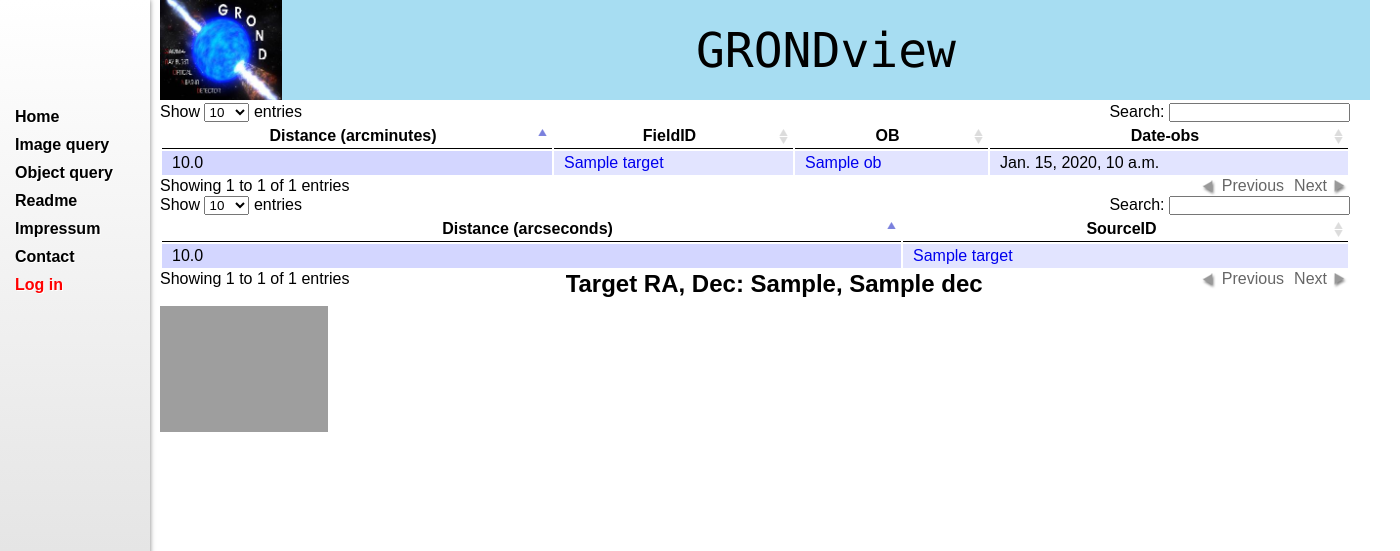
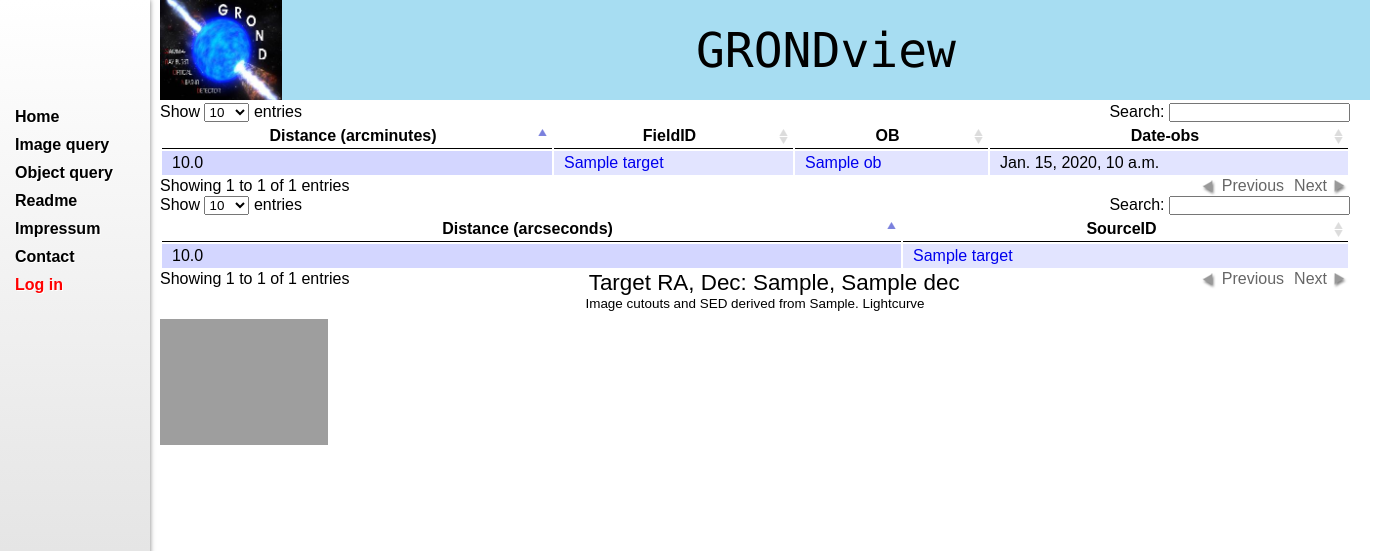
Before and after one commit to vsudilov/grondview, a Django app: template templates/content.html in a window 1400 px wide. Shown: the top 551 px of the page. Run offline with Django 3.2, Linux system fonts and the light colour scheme; the template is opened without the code that fills it: most values are stand-ins (such as "Sample title", 1, 10 or a date in 2020); grey boxes are pictures that could not be loaded.

Commit message:
Extended functionality of image plotting routine Captions implemented Scale bar implemented

```diff
--- a/grondview/static/css/sass/style.scss
+++ b/grondview/static/css/sass/style.scss
@@ -170,6 +170,13 @@ $banner-bkg-color: #A7DDF2;
     }
   }
 
+  #source_title {
+    text-align:center;
+    font-size: 1.4em;
+    .subtitle {
+      font-size: 0.6em;
+    }
+  }
 
   #results-container {
     float: left;
--- a/grondview/static/css/style.css
+++ b/grondview/static/css/style.css
@@ -122,6 +122,11 @@ body {
       width: auto;
       height: auto;
       max-width: 167.60563px; }
+  #content-container #source_title {
+    text-align: center;
+    font-size: 1.4em; }
+    #content-container #source_title .subtitle {
+      font-size: 0.6em; }
   #content-container #results-container {
     float: left;
     background: #e6e6e6;
--- a/objectquery/views.py
+++ b/objectquery/views.py
@@ -128,8 +128,8 @@ def view_source(request,sourceID):
   bands = 'grizJHK'
   p = dict([(b,bands.index(b)+1) for b in bands])
   nominalOB = sorted(nominalOB, key=lambda k: p[k.BAND])
-  clipSizeDeg = 0.002777 #10 arcseconds
-  clipSizeDeg = 0.002777*10 #for binned stubdata!
+  clipSizeDeg = 10 #10 arcseconds
+  clipSizeDeg *= 10 #for binned stubdata!
   x,y,yerr = [],[],[] #For SEDs
   for photo_obj in nominalOB:
     x.append(constants.GrondFilters[photo_obj.BAND]['lambda_eff'])
--- a/templates/content/source_content.html
+++ b/templates/content/source_content.html
@@ -51,7 +51,13 @@
 </script>
 
 
-<h2 style="text-align:center;">Target RA, Dec: {{nominalOB.0.astrosource.RA}}, {{nominalOB.0.astrosource.DEC}}</h2>
+<div id="source_title">
+  Target RA, Dec: {{nominalOB.0.astrosource.RA}}, {{nominalOB.0.astrosource.DEC}}
+  <div class="subtitle">
+    Image cutouts and SED derived from {{nominalOB.0.imageheader.OB}}. Lightcurve
+  </div>
+</div>
+
 <!--Lightcurve, SED, cutouts-->
 <div id='image-cutout'>
   {% for photo_obj in nominalOB %}
```
Also changed, not shown: grondview/tasks.py (+5 -2 lines), utils/lib/astImages.py (+6 -3 lines).
